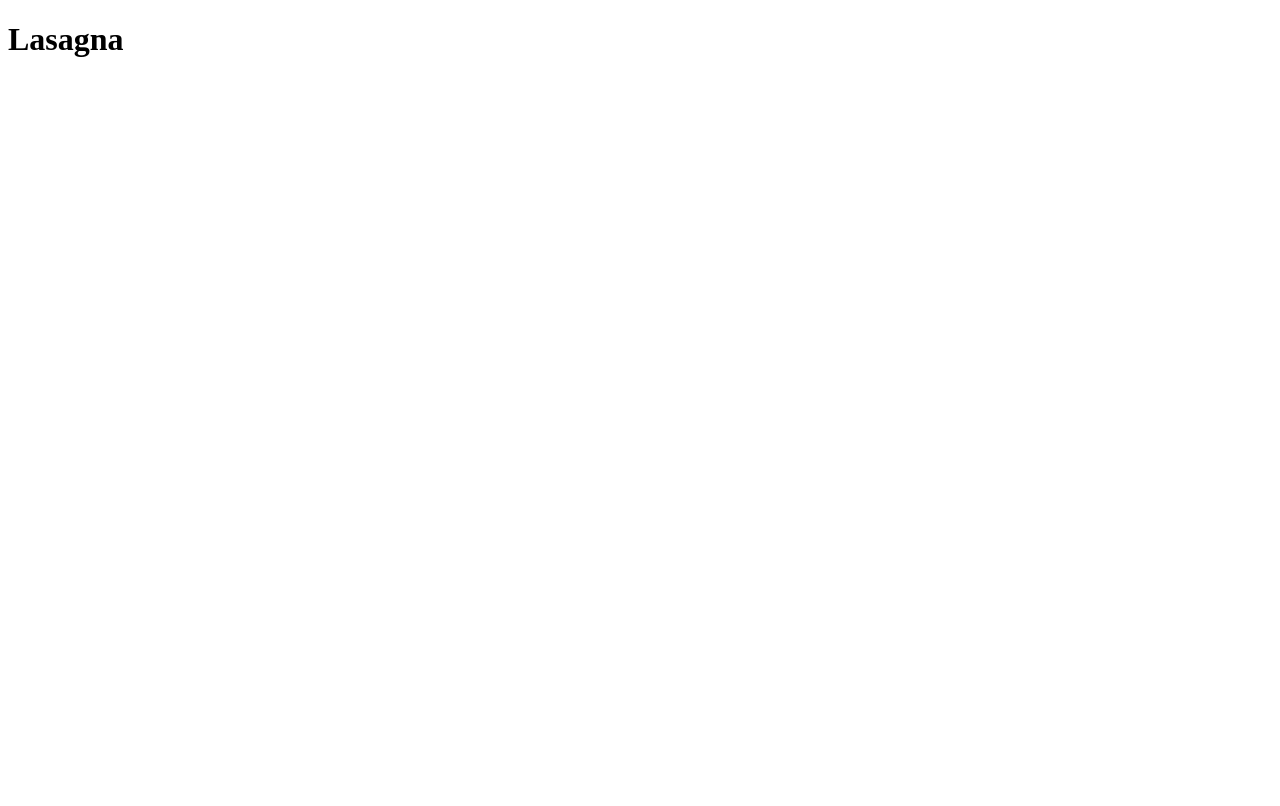
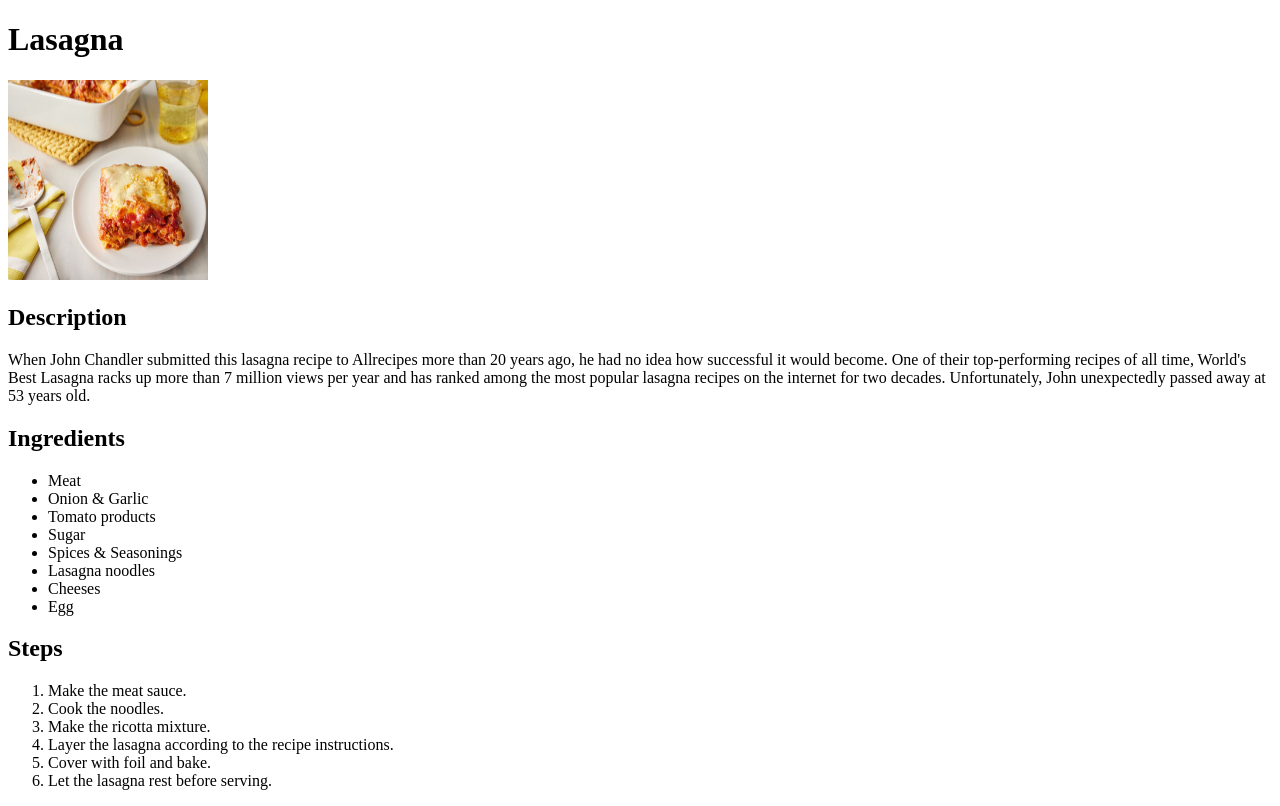
Before and after one commit to Ultimate-69/odin-recipes, a plain HTML site: page recipes/lasagna.html in a window 1280 px wide. Drawn offline with Linux system fonts and the light colour scheme.

Commit message:
Added Lasagna page with proper information.

```diff
--- a/recipes/lasagna.html
+++ b/recipes/lasagna.html
@@ -7,5 +7,30 @@
 </head>
 <body>
     <h1>Lasagna</h1>
+    <img src="../images/lasagna.bmp" alt="lasagna" height="200" width="200">
+    <h2>Description</h2>
+    <p>
+        When John Chandler submitted this lasagna recipe to Allrecipes more than 20 years ago, he had no idea how successful it would become. One of their top-performing recipes of all time, World's Best Lasagna racks up more than 7 million views per year and has ranked among the most popular lasagna recipes on the internet for two decades. Unfortunately, John unexpectedly passed away at 53 years old.
+    </p>
+    <h2>Ingredients</h2>
+    <ul>
+        <li>Meat</li>
+        <li>Onion & Garlic</li>
+        <li>Tomato products</li>
+        <li>Sugar</li>
+        <li>Spices & Seasonings</li>
+        <li>Lasagna noodles</li>
+        <li>Cheeses</li>
+        <li>Egg</li>
+    </ul>
+    <h2>Steps</h2>
+    <ol>
+        <li>Make the meat sauce.</li>
+        <li>Cook the noodles.</li>
+        <li>Make the ricotta mixture.</li>
+        <li>Layer the lasagna according to the recipe instructions.</li>
+        <li>Cover with foil and bake.</li>
+        <li>Let the lasagna rest before serving.</li>
+    </ol>
 </body>
 </html>
```
Also changed, not shown: images/lasagna.bmp (added).
